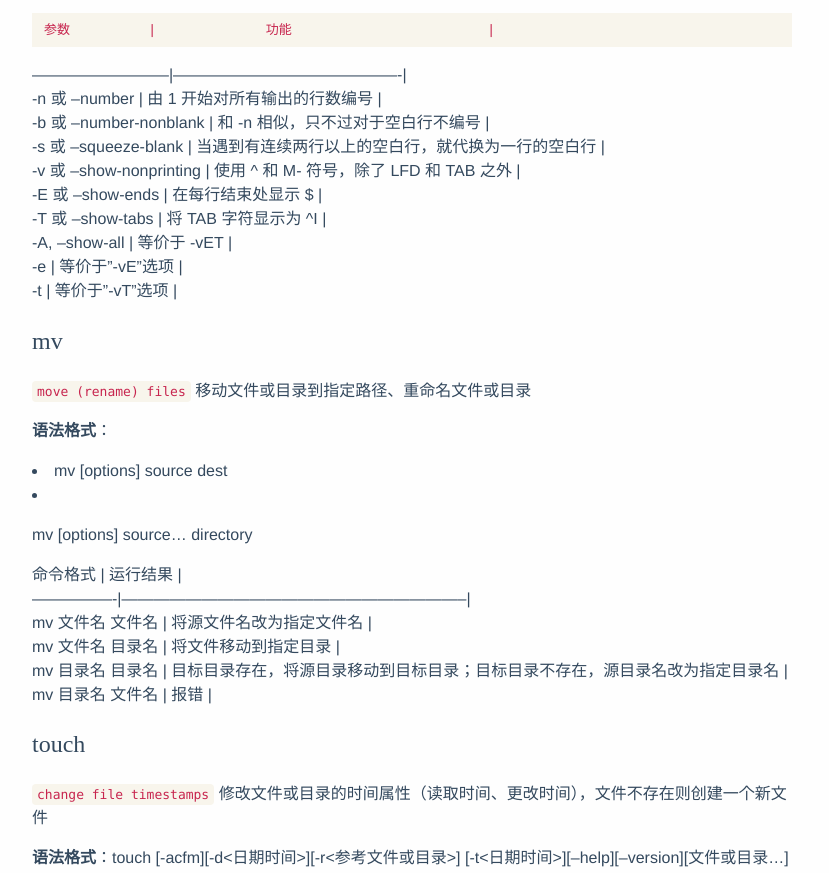
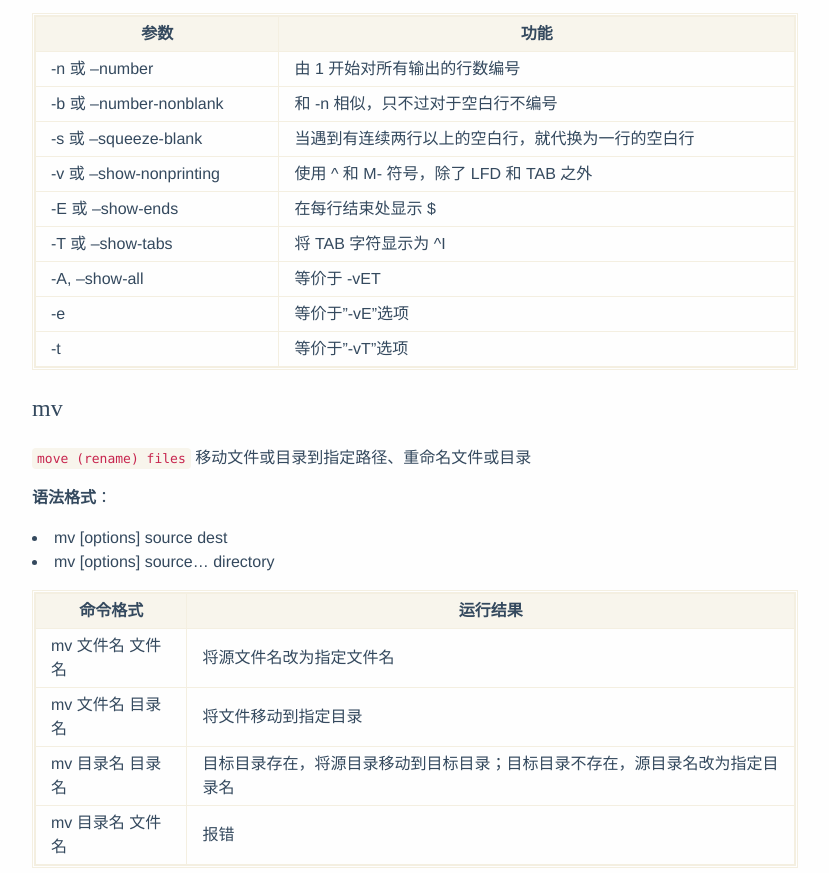
Before and after one commit to CelesteWeng/celesteweng.github.io, a plain HTML site: page 2019/02/21/常用命令/index.html in a window 1280 px wide. Shown: the part 833-1706 px from the top of the page, without its empty margins (228-1057 px from the left). Drawn offline with Linux system fonts and the light colour scheme; a web font is replaced by a local one.

Commit message:
Site updated: 2019-02-22 12:54:20

```diff
--- a/2019/02/21/常用命令/index.html
+++ b/2019/02/21/常用命令/index.html
@@ -189,55 +189,117 @@
 </thead>
 <tbody>
 <tr>
-<td> -a</td>
+<td>-a</td>
 <td>显示所有的文件，包括以”.”开头的隐藏文件</td>
-<td></td>
 </tr>
 <tr>
-<td> -l</td>
+<td>-l</td>
 <td>不仅显示文件名，还罗列了文件型态、权限、所有者、文件大小、更新时间等信息</td>
-<td></td>
 </tr>
 <tr>
-<td> -r</td>
+<td>-r</td>
 <td>将文件以相反次序显示(原定依英文字母次序)</td>
-<td></td>
 </tr>
 <tr>
-<td> -t</td>
+<td>-t</td>
 <td>将文件依建立时间之先后次序列出</td>
-<td></td>
 </tr>
 <tr>
-<td> -A</td>
+<td>-A</td>
 <td>同 -a，但不列出 “.” (目前目录) 及 “..” (父目录)</td>
-<td></td>
 </tr>
 <tr>
-<td> -F</td>
+<td>-F</td>
 <td>在列出的文件名称后加一符号；例如可执行档则加 “*”, 目录则加 “/“</td>
-<td></td>
 </tr>
 <tr>
-<td> -R</td>
+<td>-R</td>
 <td>若目录下有文件，则以下之文件亦皆依序列出</td>
-<td></td>
 </tr>
 </tbody>
 </table>
+   <a id="more"></a>
 <p> 参数可叠加使用：ls -la 路径</p>
 <h2 id="cat"><a href="#cat" class="headerlink" title="cat"></a>cat</h2><p> <code>concatenate files and print on the standard output</code> 连接文件并打印到标准输出设备上</p>
 <p><strong>语法格式</strong>：cat [-AbeEnstTuv] [–help] [–version] fileName </p>
-<pre><code>参数          |              功能                         |
-</code></pre><p>————————–|——————————————-|<br> -n 或 –number           | 由 1 开始对所有输出的行数编号                  |<br> -b 或 –number-nonblank  | 和 -n 相似，只不过对于空白行不编号              |<br> -s 或 –squeeze-blank    | 当遇到有连续两行以上的空白行，就代换为一行的空白行 |<br> -v 或 –show-nonprinting | 使用 ^ 和 M- 符号，除了 LFD 和 TAB 之外       |<br> -E 或 –show-ends        | 在每行结束处显示 $                           |<br> -T 或 –show-tabs        | 将 TAB 字符显示为 ^I                        |<br> -A, –show-all           | 等价于 -vET                                |<br> -e                       | 等价于”-vE”选项                            |<br> -t                       | 等价于”-vT”选项                            |</p>
+<table>
+<thead>
+<tr>
+<th>参数</th>
+<th>功能</th>
+</tr>
+</thead>
+<tbody>
+<tr>
+<td>-n 或 –number</td>
+<td>由 1 开始对所有输出的行数编号</td>
+</tr>
+<tr>
+<td>-b 或 –number-nonblank</td>
+<td>和 -n 相似，只不过对于空白行不编号</td>
+</tr>
+<tr>
+<td>-s 或 –squeeze-blank</td>
+<td>当遇到有连续两行以上的空白行，就代换为一行的空白行</td>
+</tr>
+<tr>
+<td>-v 或 –show-nonprinting</td>
+<td>使用 ^ 和 M- 符号，除了 LFD 和 TAB 之外</td>
+</tr>
+<tr>
+<td>-E 或 –show-ends</td>
+<td>在每行结束处显示 $</td>
+</tr>
+<tr>
+<td>-T 或 –show-tabs</td>
+<td>将 TAB 字符显示为 ^I</td>
+</tr>
+<tr>
+<td>-A, –show-all</td>
+<td>等价于 -vET</td>
+</tr>
+<tr>
+<td>-e</td>
+<td>等价于”-vE”选项</td>
+</tr>
+<tr>
+<td>-t</td>
+<td>等价于”-vT”选项</td>
+</tr>
+</tbody>
+</table>
 <h2 id="mv"><a href="#mv" class="headerlink" title="mv"></a>mv</h2><p> <code>move (rename) files</code> 移动文件或目录到指定路径、重命名文件或目录</p>
 <p><strong>语法格式</strong>：</p>
 <ul>
 <li>mv [options] source dest</li>
-<li><p>mv [options] source… directory</p>
-<p>  命令格式    |                               运行结果                            |<br>—————-|—————————————————————–|<br>mv 文件名 文件名 | 将源文件名改为指定文件名                                            |<br>mv 文件名 目录名 | 将文件移动到指定目录                                               |<br>mv 目录名 目录名 | 目标目录存在，将源目录移动到目标目录；目标目录不存在，源目录名改为指定目录名 |<br>mv 目录名 文件名 | 报错                                                             |</p>
-</li>
+<li>mv [options] source… directory</li>
 </ul>
+<table>
+<thead>
+<tr>
+<th>命令格式</th>
+<th>运行结果</th>
+</tr>
+</thead>
+<tbody>
+<tr>
+<td>mv 文件名 文件名</td>
+<td>将源文件名改为指定文件名</td>
+</tr>
+<tr>
+<td>mv 文件名 目录名</td>
+<td>将文件移动到指定目录</td>
+</tr>
+<tr>
+<td>mv 目录名 目录名</td>
+<td>目标目录存在，将源目录移动到目标目录；目标目录不存在，源目录名改为指定目录名</td>
+</tr>
+<tr>
+<td>mv 目录名 文件名</td>
+<td>报错</td>
+</tr>
+</tbody>
+</table>
 <h2 id="touch"><a href="#touch" class="headerlink" title="touch"></a>touch</h2><p> <code>change file timestamps</code> 修改文件或目录的时间属性（读取时间、更改时间），文件不存在则创建一个新文件</p>
 <p><strong>语法格式</strong>：touch [-acfm][-d&lt;日期时间&gt;][-r&lt;参考文件或目录&gt;] [-t&lt;日期时间&gt;][–help][–version][文件或目录…]</p>
 <p>这个参数感觉没什么卵用。。</p>
```
Also changed, not shown: index.html (+12 -36 lines).
